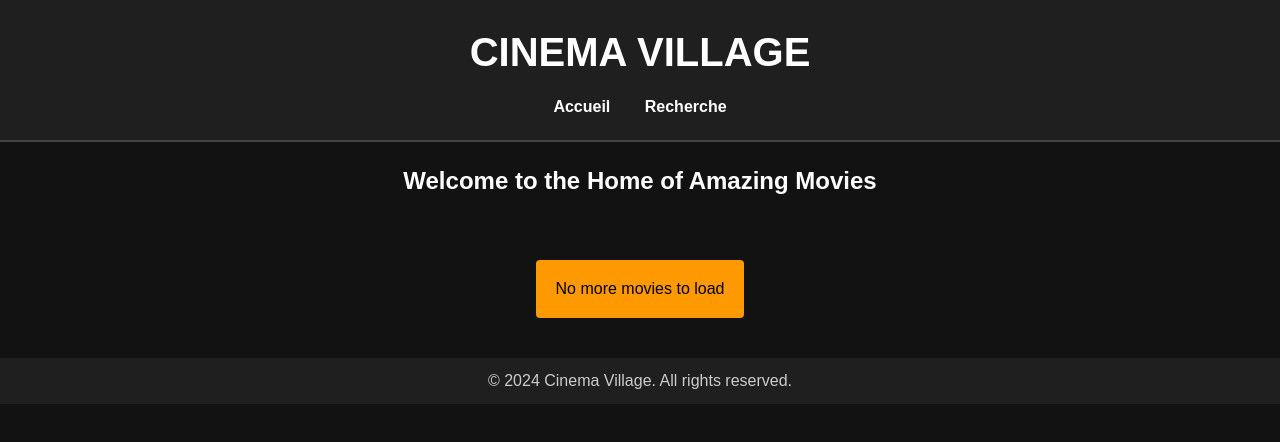
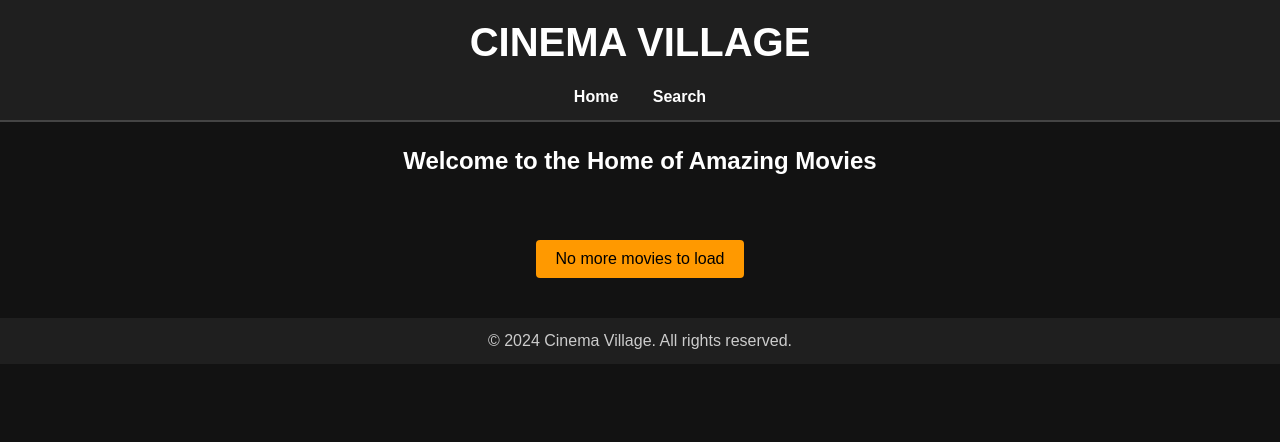
Before and after one commit to IC225/Cin-ma-projet-java-s., a plain HTML site: page projet java s/index.html in a window 1280 px wide. Drawn offline with Linux system fonts and the light colour scheme; no server answers.

Commit message:
Correction of language mix-up

```diff
--- a/projet java s/index.html
+++ b/projet java s/index.html
@@ -11,8 +11,8 @@
         <h1>CINEMA VILLAGE</h1>
         <nav>
             <ul>
-                <li><a href="index.html">Accueil</a></li>
-                <li><a href="search.html">Recherche</a></li>
+                <li><a href="index.html">Home</a></li>
+                <li><a href="search.html">Search</a></li>
             </ul>
         </nav>
     </header>
--- a/projet java s/styles.css
+++ b/projet java s/styles.css
@@ -13,7 +13,7 @@ body {
 
 header {
     background-color: #1f1f1f;
-    padding: 20px;
+    padding: 10px;
     text-align: center;
     border-bottom: 2px solid #444;
 }
@@ -114,7 +114,7 @@ main {
 }
 
 #load-more {
-    padding:  20px;
+    padding: 10px 20px;
     font-size: 1em;
     background-color: #ff9900;
     color: #000;
```
